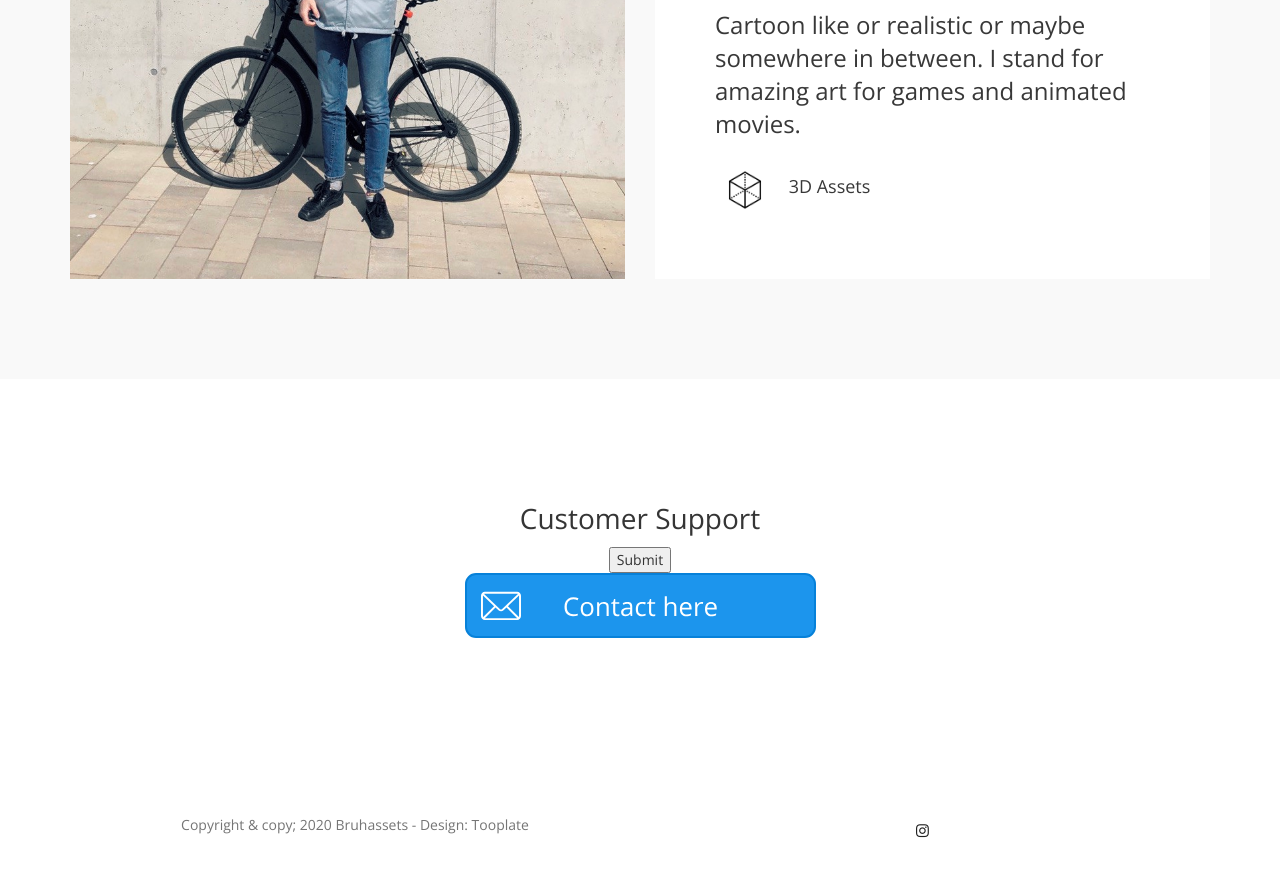
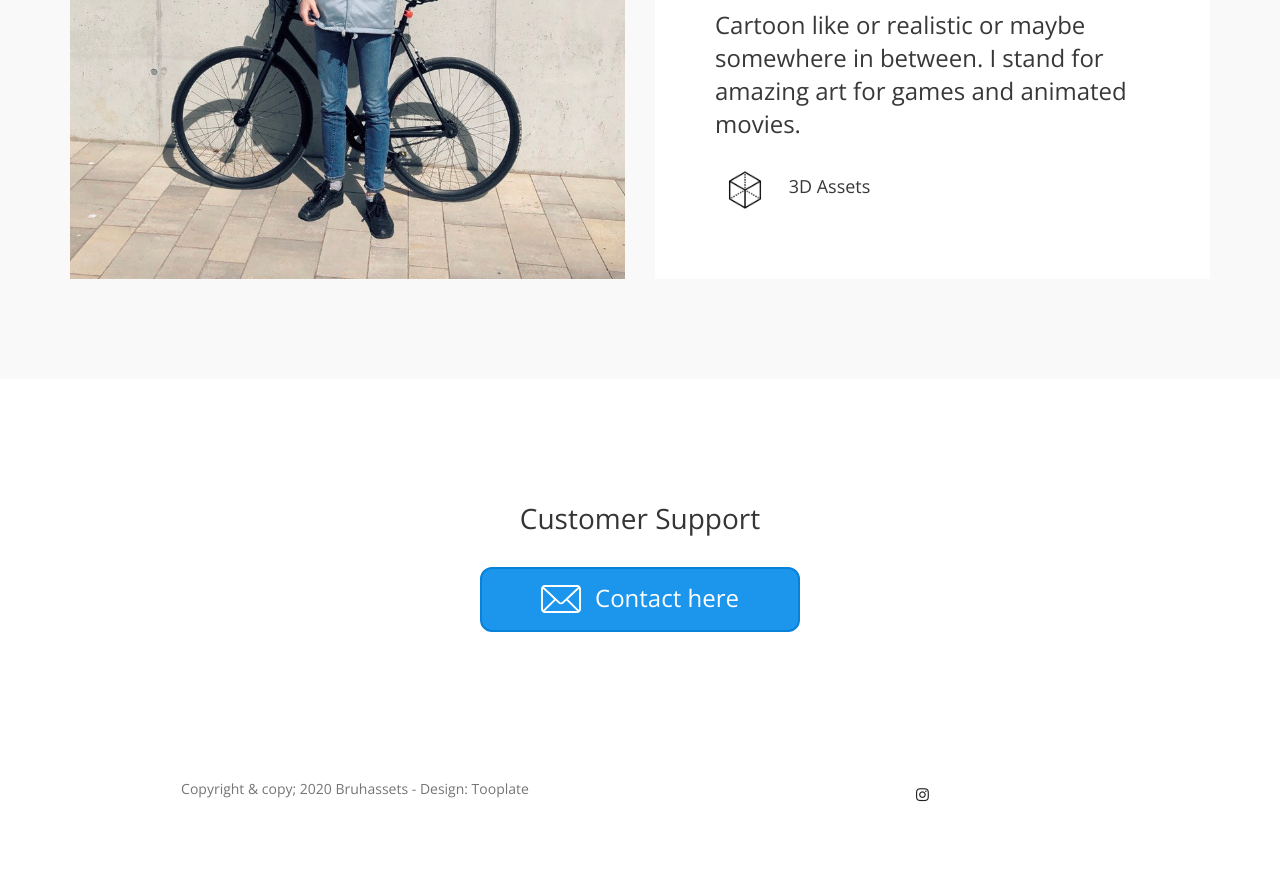
Before and after one commit to bruhassets/unityassetsWebsite, a plain HTML site: page index.html in a window 1280 px wide. Shown: the part 1949-2826 px from the top of the page. Drawn offline with nearby package versions, Linux system fonts and the light colour scheme.

Commit message:
add recaptcha and css button

```diff
--- a/css/tooplate-style.css
+++ b/css/tooplate-style.css
@@ -145,6 +145,26 @@ http://www.tooplate.com/view/2106-soft-landing
   /*---------------------------------------
      BUTTONS
   -----------------------------------------*/
+
+  .g-recaptcha {
+    background: #1C95ED;
+    color: #fff;
+    border-style: solid;
+    border-color: #0781D9;
+    border-radius: 12px;
+    font-size: 18pt;
+    padding: 12px;
+    width: 320px;
+  }
+
+  .g-recaptcha:hover {
+    background: #20a2ff;
+    border-color: #1C95ED;
+  }
+
+  .g-recaptcha:active {
+    background: #0781D9;
+  }
 
   .section-btn {
     background: #29ca8e;
--- a/index.html
+++ b/index.html
@@ -166,8 +166,8 @@
                     <div class="col-md-12 col-sm-12">
                          <div class="section-title">
                               <h2>Customer Support</h2>
-                              <button class="g-recaptcha" data-sitekey="6Lc8G64ZAAAAAD4PGafoJaRHWSMOC2d1FRBLNw2z" data-callback='onSubmit' data-action='submit'>Submit</button>
-                              <br> <p><a href="mailto:bruhassets@outlook.com"> <img src="images/contactButton.svg"></a></p> </br>
+                              <br><button class="g-recaptcha" data-sitekey="6Lc8G64ZAAAAAD4PGafoJaRHWSMOC2d1FRBLNw2z" data-callback='onSubmit' data-action='submit' onclick="location.href='mailto:bruhassets@outlook.com';">
+                                  <img src="images/mailIcon.svg">Contact here</button></br>
                          </div>
                     </div>
 
```
Also changed, not shown: images/contactButton.svg (deleted), images/mailIcon.svg (added).
